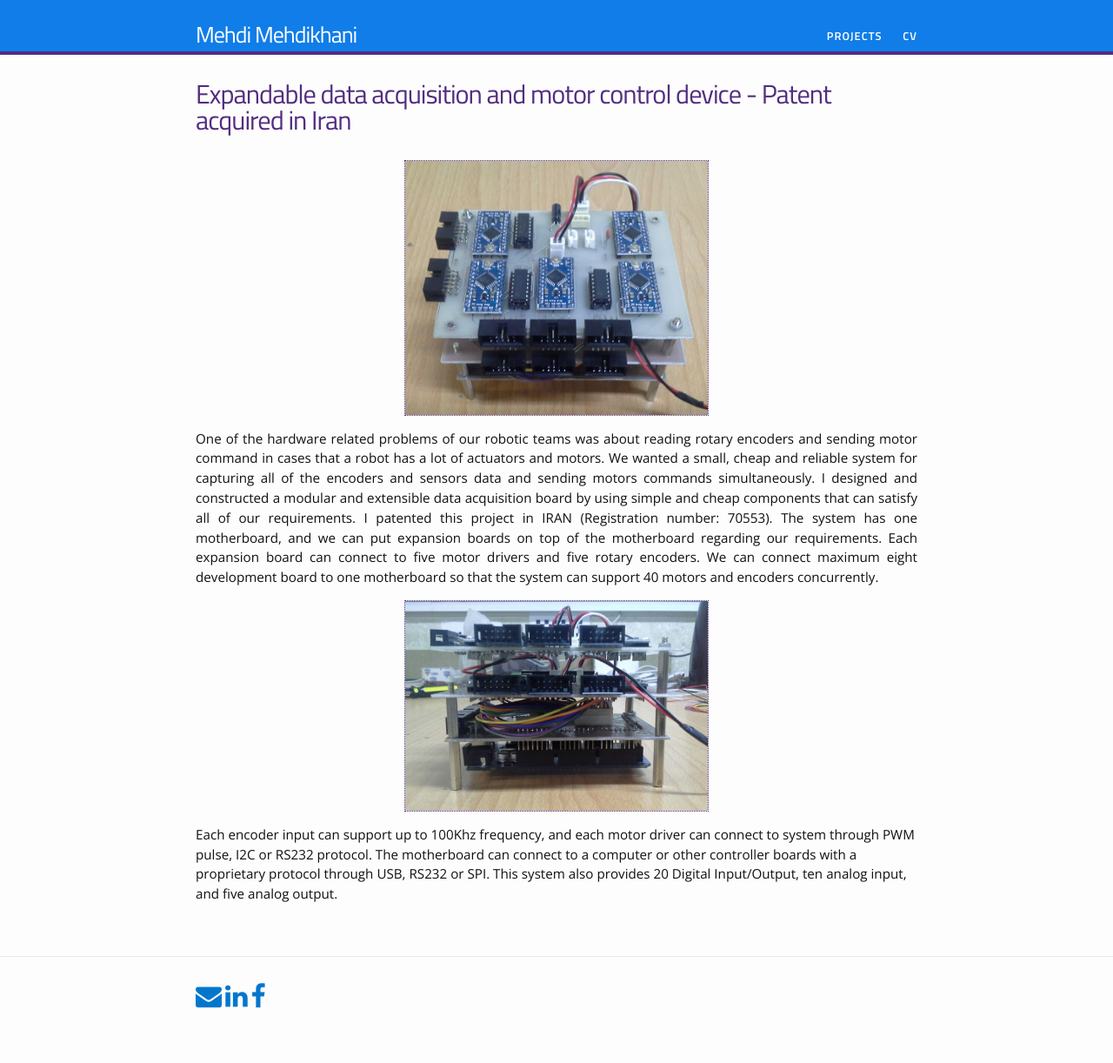
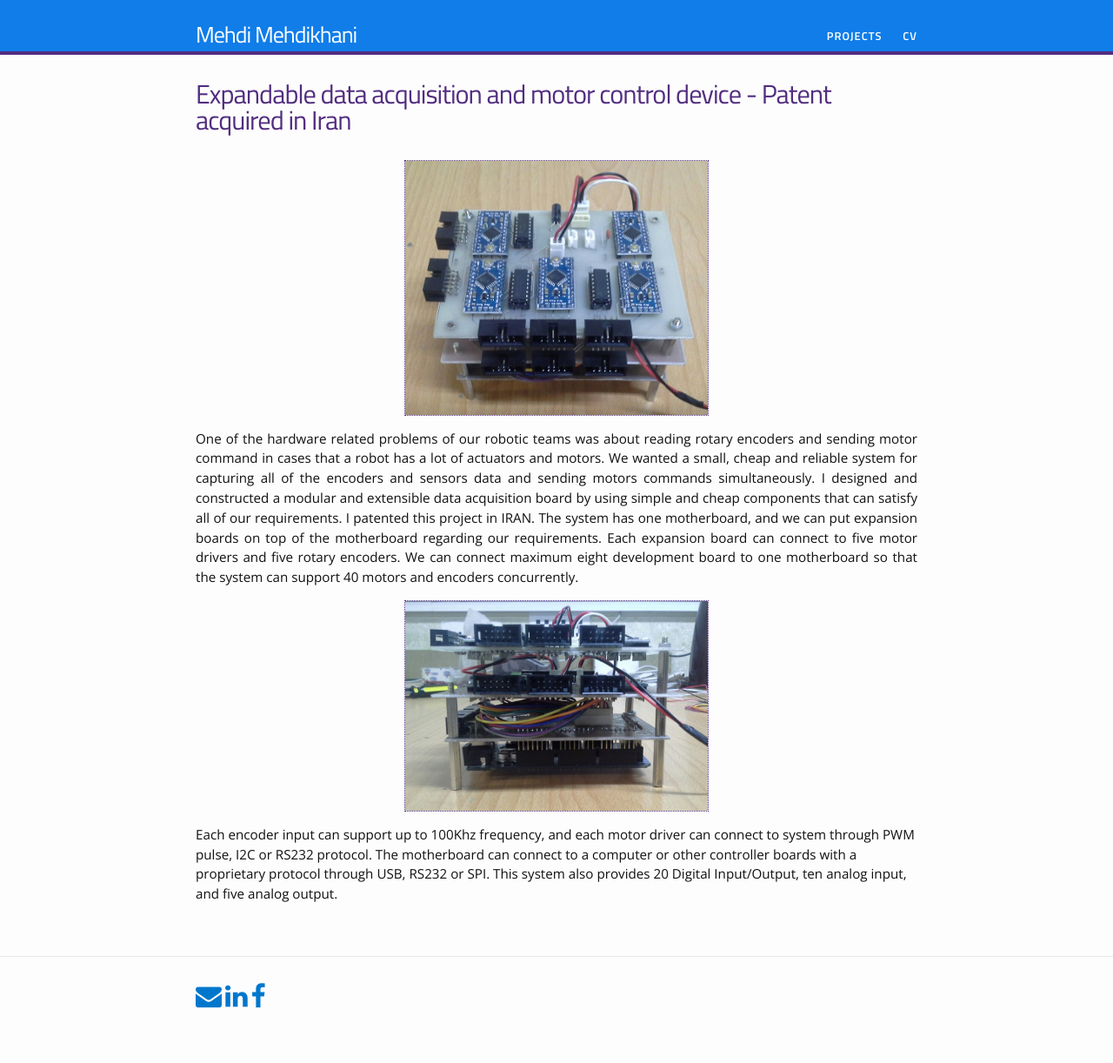
Before and after one commit to mehdierc/mehdierc.github.io, a Jekyll site: the page built from _posts/2016-09-04-databoard.markdown, in a window 1280 px wide. Shown: the whole page at 87% size. Built offline with Jekyll 4.4.1, drawn with Linux system fonts in a browser that asks for light colours; nearby versions of some CDN libraries.

Commit message:
Update my CV

```diff
--- a/_posts/2016-09-04-databoard.markdown
+++ b/_posts/2016-09-04-databoard.markdown
@@ -7,7 +7,7 @@ permalink: projects/data_board
 
 {% include image.html url="/images/daq.jpg" caption="" width=350 align="center" %}
 <p align="justify">
-One of the hardware related problems of our robotic teams was about reading rotary encoders and sending motor command in cases that a robot has a lot of actuators and motors. We wanted a small, cheap and reliable system for capturing all of the encoders and sensors data and sending motors commands simultaneously. I designed and constructed a modular and extensible data acquisition board by using simple and cheap components that can satisfy all of our requirements. I patented this project in IRAN (Registration number: 70553). The system has one motherboard, and we can put expansion boards on top of the motherboard regarding our requirements. Each expansion board can connect to five motor drivers and five rotary encoders. We can connect maximum eight development board to one motherboard so that the system can support 40 motors and encoders concurrently.
+One of the hardware related problems of our robotic teams was about reading rotary encoders and sending motor command in cases that a robot has a lot of actuators and motors. We wanted a small, cheap and reliable system for capturing all of the encoders and sensors data and sending motors commands simultaneously. I designed and constructed a modular and extensible data acquisition board by using simple and cheap components that can satisfy all of our requirements. I patented this project in IRAN. The system has one motherboard, and we can put expansion boards on top of the motherboard regarding our requirements. Each expansion board can connect to five motor drivers and five rotary encoders. We can connect maximum eight development board to one motherboard so that the system can support 40 motors and encoders concurrently.
 {% include image.html url="/images/daq-2.jpg" caption="" width=350 align="center" %}
 Each encoder input can support up to 100Khz frequency, and each motor driver can connect to system through PWM pulse, I2C or RS232 protocol.
 The motherboard can connect to a computer or other controller boards with a proprietary protocol through USB, RS232 or SPI.
```
Also changed, not shown: cv.md (+1 -1 lines), 1 other file.
